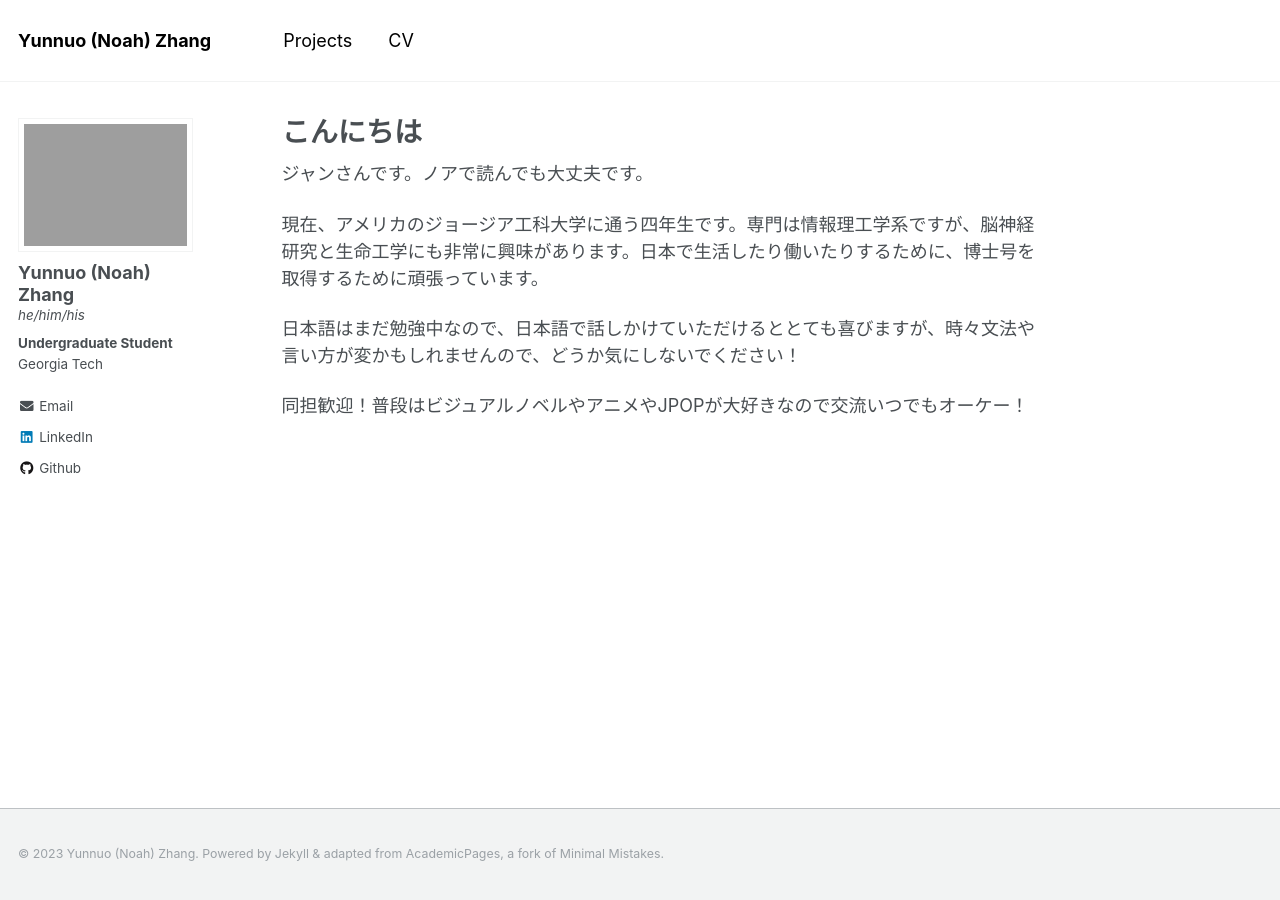
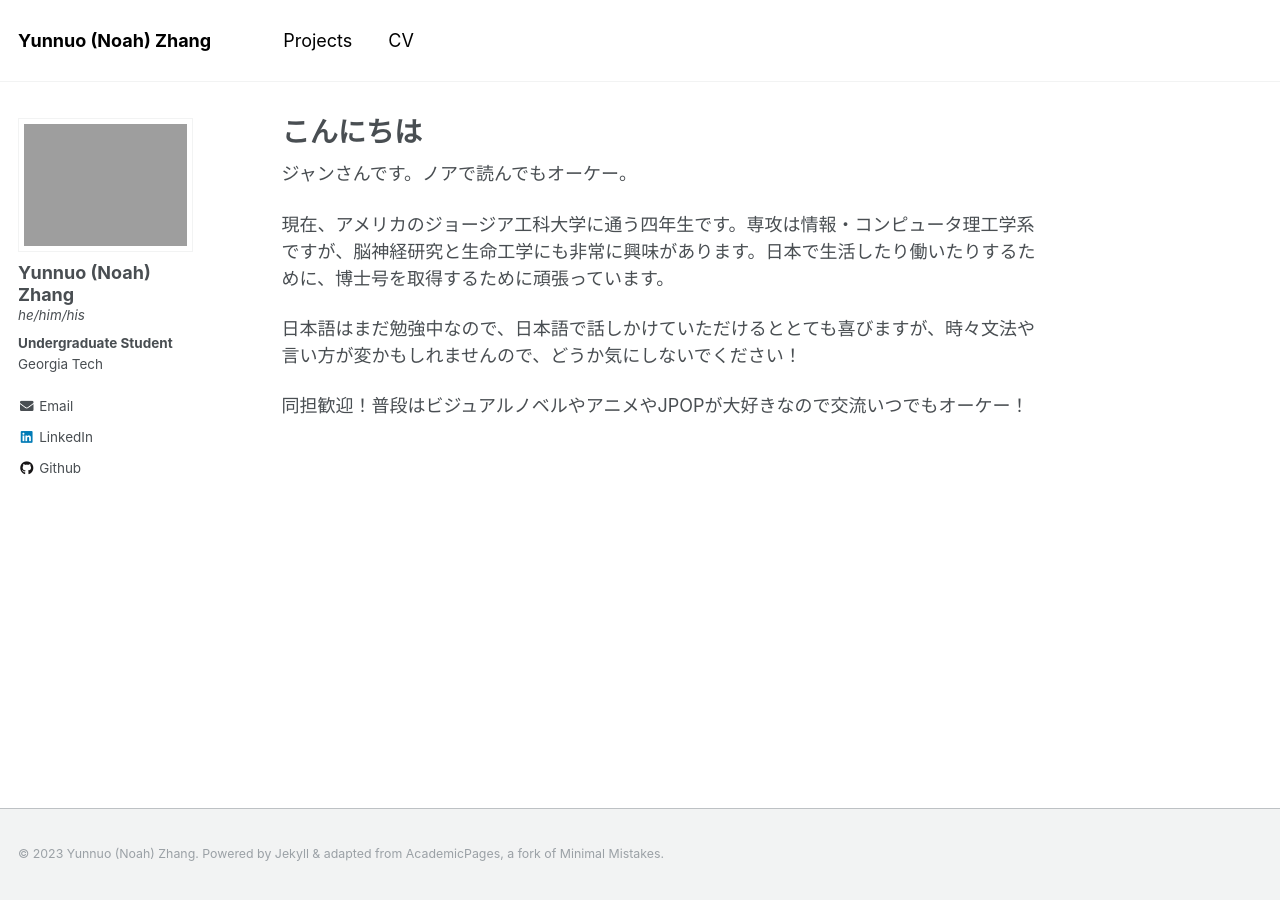
Before and after one commit to NoahZhang1/NoahZhang1.github.io, a Jekyll site: the page built from _pages/about_jp.md, in a window 1280 px wide. Built offline with Jekyll 4.4.1, drawn with Linux system fonts in a browser that asks for light colours.

Commit message:
update CV

```diff
--- a/_pages/about_jp.md
+++ b/_pages/about_jp.md
@@ -7,9 +7,9 @@ author_profile: true
 permalink: /about_jp/
 ---
 
-ジャンさんです。ノアで読んでも大丈夫です。
+ジャンさんです。ノアで読んでもオーケー。
 
-現在、アメリカのジョージア工科大学に通う四年生です。専門は情報理工学系ですが、脳神経研究と生命工学にも非常に興味があります。日本で生活したり働いたりするために、博士号を取得するために頑張っています。
+現在、アメリカのジョージア工科大学に通う四年生です。専攻は情報・コンピュータ理工学系ですが、脳神経研究と生命工学にも非常に興味があります。日本で生活したり働いたりするために、博士号を取得するために頑張っています。
 
 日本語はまだ勉強中なので、日本語で話しかけていただけるととても喜びますが、時々文法や言い方が変かもしれませんので、どうか気にしないでください！
 
```
Also changed, not shown: 1 other file.
